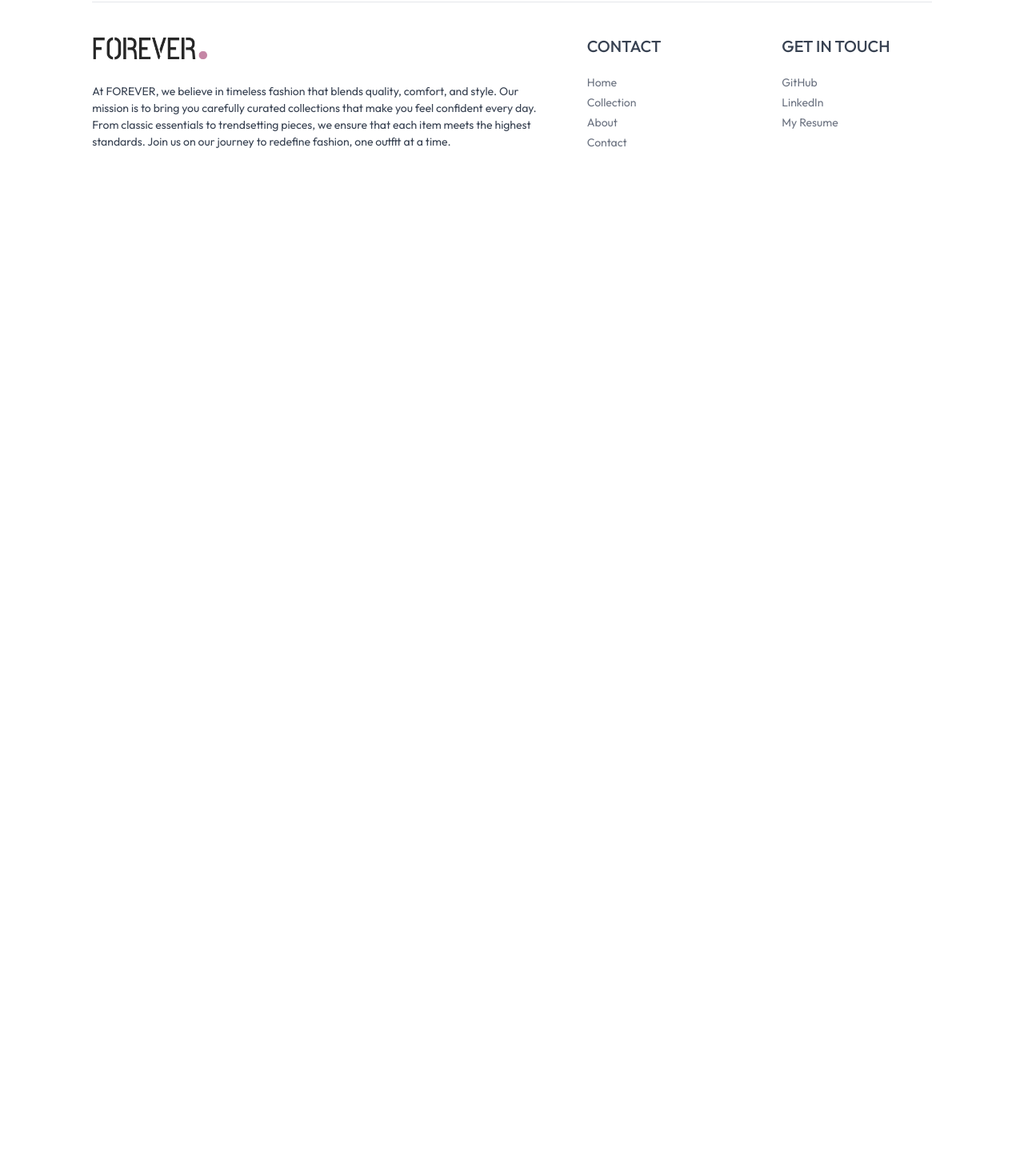
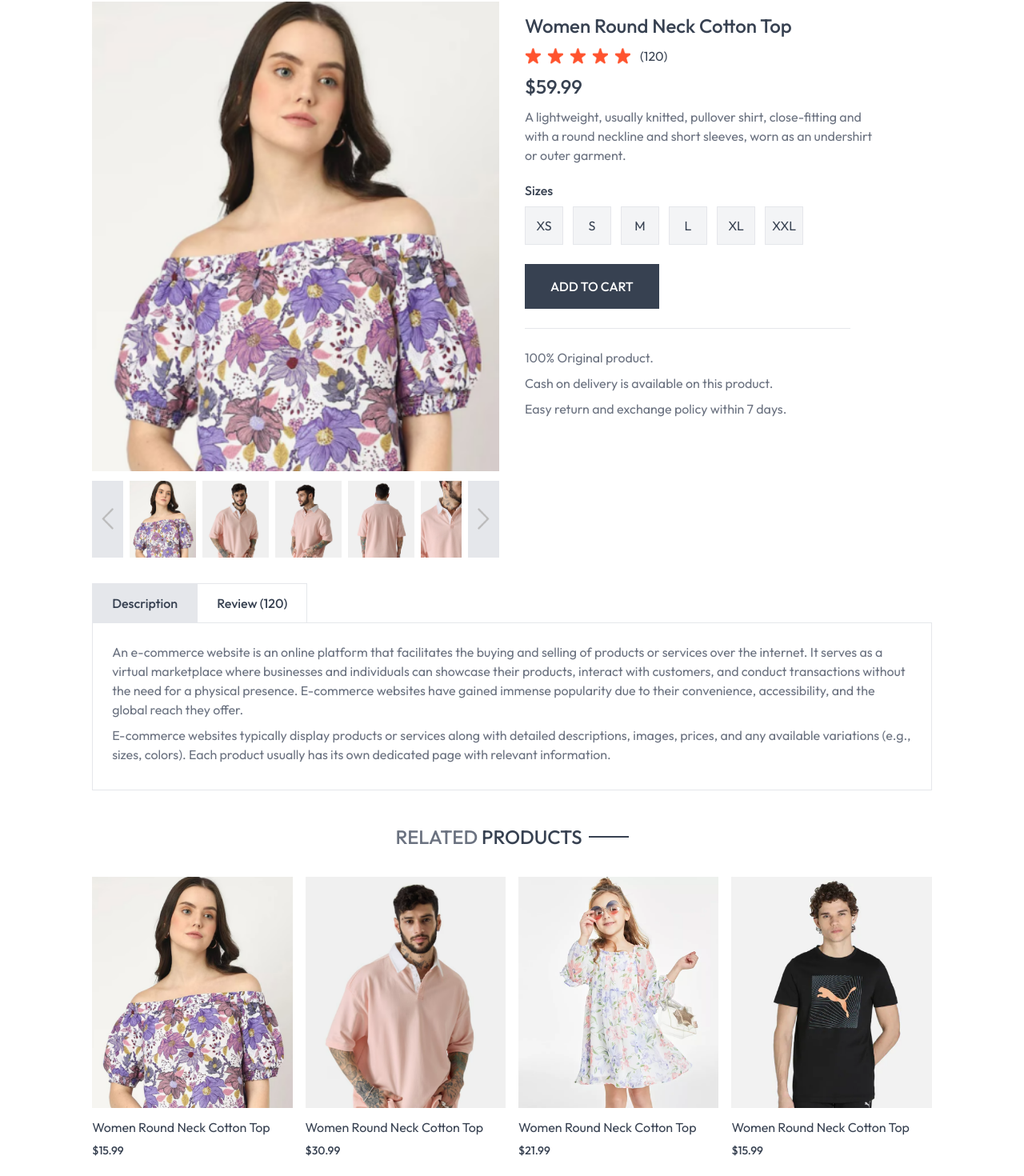
Before and after one commit to hmbaodev/ecommerce, a React (Vite) app: page /product/1 in a window 1280 px wide. Shown: the part 120-1590 px from the top of the page at 80% size. Before the commit the page ends 800 px from the top, so only its background shows below. Built offline with nearby package versions, Linux system fonts and the light colour scheme.

Commit message:
feat(product detail page): add product detail page design

```diff
--- a/src/App.tsx
+++ b/src/App.tsx
@@ -10,6 +10,7 @@ import {
   SignUp,
   Cart,
   OrderHistory,
+  ProductDetail,
 } from "./routes";
 
 const App = () => {
@@ -19,6 +20,7 @@ const App = () => {
       <Routes>
         <Route path="/" element={<Home />} />
         <Route path="/collection" element={<Collection />} />
+        <Route path="/product/:id" element={<ProductDetail />} />
         <Route path="/about-us" element={<AboutUs />} />
         <Route path="/contact" element={<Contact />} />
         <Route path="/login" element={<Login />} />
--- a/src/components/Footer.tsx
+++ b/src/components/Footer.tsx
@@ -3,7 +3,7 @@ import { links, socialLinks } from "../constants/links";
 
 const Footer = () => {
   return (
-    <footer className="border-white-100 mt-10 border-t py-10">
+    <footer className="border-white-100 mt-16 border-t py-10">
       <div className="text-14-primary-normal flex grid-cols-[3fr_1fr_1fr] flex-col gap-6 sm:grid sm:gap-14">
         <div>
           <img src="/logo.png" alt="logo" className="logo mb-5" />
--- a/src/components/ProductCarousel.tsx
+++ b/src/components/ProductCarousel.tsx
@@ -4,15 +4,19 @@ import ProductCard from "./ProductCard";
 interface ProductCarouselProps {
   products: Product[];
   className: string;
+  limit?: number;
 }
 
 const ProductCarousel: React.FC<ProductCarouselProps> = ({
   products,
   className,
+  limit,
 }) => {
+  const displayedProducts = limit ? products.slice(0, limit) : products;
+
   return (
     <div className={className}>
-      {products.map((product) => (
+      {displayedProducts.map((product) => (
         <ProductCard product={product} key={product.id} />
       ))}
     </div>
--- /dev/null
+++ b/src/constants/imageSources.ts
@@ -0,0 +1,13 @@
+const imageSources = [
+  "/p_img1.png",
+  "/p_img2_1.png",
+  "/p_img2_2.png",
+  "/p_img2_3.png",
+  "/p_img2_4.png",
+  "/p_img2.png",
+  "/p_img3.png",
+  "/p_img4.png",
+  "/p_img5.png",
+];
+
+export { imageSources };
--- /dev/null
+++ b/src/constants/sizes.ts
@@ -0,0 +1,3 @@
+const sizes = ["xs", "s", "m", "l", "xl", "xxl"];
+
+export { sizes };
--- a/src/index.css
+++ b/src/index.css
@@ -1,13 +1,16 @@
-@import url('https://fonts.googleapis.com/css2?family=Outfit:wght@100..900&family=Prata&display=swap');
+@import url("https://fonts.googleapis.com/css2?family=Outfit:wght@100..900&family=Prata&display=swap");
 @import "tailwindcss";
 
 @theme {
   /* Color */
   --color-primary: #374151;
   --color-white: #ffffff;
-  --color-white-100: #E5E7EB;
+  --color-white-100: #e5e7eb;
   --color-black: #222222;
-  --color-gray: #6B7280;
+  --color-gray: #6b7280;
+  --color-gray-100: #f3f4f6;
+  --color-gray-200: #e5e7eb;
+  --color-orange: #FF532E;
 
   --font-outfit: "Outfit", sans-serif;
   --font-prata: "Prata", serif;
@@ -15,7 +18,7 @@
 
 @layer base {
   body {
-    @apply font-outfit overflow-x-hidden overflow-y-auto bg-white text-primary;
+    @apply font-outfit text-primary overflow-x-hidden overflow-y-auto bg-white;
   }
 
   .app__container {
@@ -28,7 +31,7 @@
 
   /*Typography*/
   .major__heading {
-    @apply font-prata text-[30px] lg:text-[48px] text-primary;
+    @apply font-prata text-primary text-[30px] lg:text-[48px];
   }
 
   .sub__heading {
@@ -44,39 +47,39 @@
   }
 
   .text-16-primary-medium {
-    @apply text-[16px] text-primary font-medium;
+    @apply text-primary text-[16px] font-medium;
   }
 
   .text-16-gray-medium {
-    @apply text-[16px] text-gray font-medium;
+    @apply text-gray text-[16px] font-medium;
   }
 
   .text-16-black-normal {
-    @apply text-[16px] text-black font-normal;
+    @apply text-[16px] font-normal text-black;
   }
 
   .text-16-gray-normal {
-    @apply text-[16px] text-gray font-normal;
+    @apply text-gray text-[16px] font-normal;
   }
 
   .text-14-gray-medium {
-    @apply text-[14px] text-gray font-medium;
+    @apply text-gray text-[14px] font-medium;
   }
 
   .text-14-primary-medium {
-    @apply text-[14px] text-primary font-medium;
+    @apply text-primary text-[14px] font-medium;
   }
 
   .text-14-primary-normal {
-    @apply text-[14px] text-primary font-normal;
+    @apply text-primary text-[14px] font-normal;
   }
 
   .text-14-gray-normal {
-    @apply text-[14px] text-gray font-normal;
+    @apply text-gray text-[14px] font-normal;
   }
 
   .text-14-black-normal {
-    @apply text-[14px] text-black font-normal;
+    @apply text-[14px] font-normal text-black;
   }
 
   /*  Layout */
@@ -89,11 +92,11 @@
   }
 
   .product__carousel-home {
-    @apply grid grid-cols-2 md:grid-cols-3 lg:grid-cols-4 gap-4 gap-y-6;
+    @apply grid grid-cols-2 gap-4 gap-y-6 md:grid-cols-3 lg:grid-cols-4;
   }
 
   .product__carousel-collection {
-    @apply grid grid-cols-2 md:grid-cols-3 lg:grid-cols-4 gap-4 gap-y-6;
+    @apply grid grid-cols-2 gap-4 gap-y-6 md:grid-cols-3 lg:grid-cols-4;
   }
 
   /*  Spacing*/
@@ -102,15 +105,15 @@
   }
 
   .logo {
-    @apply w-[144px] object-cover min-w-[144px];
+    @apply w-[144px] min-w-[144px] object-cover;
   }
 
   .header__icon {
-    @apply w-5 cursor-pointer min-w-5;
+    @apply w-5 min-w-5 cursor-pointer;
   }
 
   .mobile__link {
-    @apply py-2 pl-6 border-b border-white-100 uppercase;
+    @apply border-white-100 border-b py-2 pl-6 uppercase;
   }
 
   .text__dash-container {
@@ -123,10 +126,22 @@
 
   /* components */
   .outline__button {
-    @apply py-2 px-4 md:py-4 md:px-8 border border-primary text-primary font-medium cursor-pointer hover:bg-primary hover:text-white;
+    @apply border-primary text-primary hover:bg-primary cursor-pointer border px-4 py-2 font-medium hover:text-white md:px-8 md:py-4 uppercase;
   }
 
   .filled__button {
-    @apply py-2 px-4 md:py-4 md:px-8 bg-primary text-white font-medium cursor-pointer hover:bg-primary/85;
+    @apply bg-primary hover:bg-primary/85 cursor-pointer px-4 py-2 font-medium text-white md:px-8 md:py-4 uppercase;
   }
 }
+
+@layer utilities {
+  /* Chrome, Safari and Opera */
+  .scrollbar-hidden::-webkit-scrollbar {
+    display: none;
+  }
+
+  .scrollbar-hidden {
+    scrollbar-width: none; /* Firefox */
+    -ms-overflow-style: none; /* IE and Edge */
+  }
+}
--- /dev/null
+++ b/src/routes/ProductDetail.tsx
@@ -0,0 +1,172 @@
+import { useRef, useState } from "react";
+import clsx from "clsx";
+
+import { imageSources } from "../constants/imageSources";
+import { sizes } from "../constants/sizes";
+import { products } from "../constants/products";
+import { ProductCarousel } from "../components";
+
+const ProductDetail = () => {
+  const scrollRef = useRef<HTMLDivElement | null>(null);
+  const [mainImage, setMainImage] = useState<string>(imageSources[0]);
+  const [selectedSize, setSelectedSize] = useState<string>("");
+  const [selectedTab, setSelectedTab] = useState<"description" | "review">("description");
+  const NUM_OF_RELATED_PRODUCTS = 4;
+
+  const scroll = (direction: string) => {
+    if (scrollRef.current) {
+      const { scrollLeft, clientWidth } = scrollRef.current;
+      const scrollAmount = clientWidth / 2; // Scroll half the container width
+      scrollRef.current.scrollTo({
+        left:
+          direction === "left"
+            ? scrollLeft - scrollAmount
+            : scrollLeft + scrollAmount,
+        behavior: "smooth",
+      });
+    }
+  };
+
+  return (
+    <>
+      <section className="section-vertical__padding flex flex-col gap-12 md:flex-row md:gap-8">
+        {/* product images */}
+        <div className="flex w-full flex-1 flex-col">
+          <img src={mainImage} alt="" className="mb-3 w-full object-cover" />
+          <div className="flex w-full max-w-full gap-2">
+            <div
+              className="bg-white-100 flex min-h-full items-center justify-center px-3"
+              onClick={() => scroll("left")}
+            >
+              <img
+                src="/dropdown_icon.png"
+                alt=""
+                className="w-[15px] rotate-180 transform"
+              />
+            </div>
+            <div
+              className="scrollbar-hidden flex flex-1 items-center gap-2 overflow-x-auto"
+              ref={scrollRef}
+            >
+              {imageSources.map((src) => (
+                <img
+                  key={src}
+                  src={src}
+                  alt=""
+                  className="w-[20%]"
+                  onClick={() => setMainImage(src)}
+                />
+              ))}
+            </div>
+            <div
+              className="bg-white-100 flex min-h-full items-center justify-center px-3"
+              onClick={() => scroll("right")}
+            >
+              <img src="/dropdown_icon.png" alt="" className="w-[15px]" />
+            </div>
+          </div>
+        </div>
+        {/* product details */}
+        <div className="flex flex-1 flex-col items-start justify-start gap-2">
+          <h1 className="text-primary text-[24px] font-medium md:pt-3">
+            Women Round Neck Cotton Top
+          </h1>
+          <div className="flex items-center gap-2">
+            <img src="/star_icon.png" alt="" className="w-5" />
+            <img src="/star_icon.png" alt="" className="w-5" />
+            <img src="/star_icon.png" alt="" className="w-5" />
+            <img src="/star_icon.png" alt="" className="w-5" />
+            <img src="/star_icon.png" alt="" className="w-5" />
+            <span className="ml-1">(120)</span>
+          </div>
+          <p className="text-primary text-[24px] font-medium">$59.99</p>
+          <p className="text-16-gray-normal max-w-[450px]">
+            A lightweight, usually knitted, pullover shirt, close-fitting and
+            with a round neckline and short sleeves, worn as an undershirt or
+            outer garment.
+          </p>
+          <p className="text-16-primary-medium mt-3">Sizes</p>
+          <div className="flex items-center gap-3">
+            {sizes.map((size) => (
+              <button
+                key={size}
+                className={clsx(
+                  "text-16-primary-normal flex size-12 cursor-pointer items-center justify-center border bg-gray-100 p-4 uppercase hover:bg-gray-200",
+                  selectedSize === size ? "border-orange" : "border-white-100",
+                )}
+                onClick={() => setSelectedSize(size)}
+              >
+                {size}
+              </button>
+            ))}
+          </div>
+          <button className="filled__button mt-4">add to cart</button>
+          <div className="bg-white-100 my-4 h-[1px] w-full md:w-[80%]" />
+          <p className="text-16-gray-normal">100% Original product.</p>
+          <p className="text-16-gray-normal">
+            Cash on delivery is available on this product.
+          </p>
+          <p className="text-16-gray-normal">
+            Easy return and exchange policy within 7 days.
+          </p>
+        </div>
+      </section>
+      <section className="mt-8">
+        {/* Tabs */}
+        <div className="flex items-center">
+          <p
+            className={clsx(
+              "border-white-100 text-16-primary-medium cursor-pointer border border-b-0 px-6 py-3",
+              selectedTab === "description" && "bg-gray-200",
+            )}
+            onClick={() => setSelectedTab("description")}
+          >
+            Description
+          </p>
+          <p
+            className={clsx(
+              "border-white-100 text-16-primary-medium cursor-pointer border border-b-0 border-l-0 px-6 py-3",
+              selectedTab === "review" && "bg-gray-200",
+            )}
+            onClick={() => setSelectedTab("review")}
+          >
+            Review (120)
+          </p>
+        </div>
+        <div className="border-white-100 border p-6">
+          <p className="text-16-gray-normal mb-2">
+            An e-commerce website is an online platform that facilitates the
+            buying and selling of products or services over the internet. It
+            serves as a virtual marketplace where businesses and individuals can
+            showcase their products, interact with customers, and conduct
+            transactions without the need for a physical presence. E-commerce
+            websites have gained immense popularity due to their convenience,
+            accessibility, and the global reach they offer.
+          </p>
+          <p className="text-16-gray-normal mb-2">
+            E-commerce websites typically display products or services along
+            with detailed descriptions, images, prices, and any available
+            variations (e.g., sizes, colors). Each product usually has its own
+            dedicated page with relevant information.
+          </p>
+        </div>
+      </section>
+      <section className="section-vertical__padding flex flex-col items-center gap-6">
+        <div className="text__dash-container mb-2">
+          <h1 className="sub__heading text-center">
+            <span className="sub__heading-gray">related</span>{" "}
+            <span className="sub__heading-primary">products</span>
+          </h1>
+          <hr className="text__dash-dash" />
+        </div>
+        <ProductCarousel
+          products={products}
+          className="product__carousel-home"
+          limit={NUM_OF_RELATED_PRODUCTS}
+        />
+      </section>
+    </>
+  );
+};
+
+export default ProductDetail;
--- a/src/routes/index.ts
+++ b/src/routes/index.ts
@@ -6,6 +6,7 @@ import Login from "./Login";
 import SignUp from "./SignUp";
 import Cart from "./Cart";
 import OrderHistory from "./OrderHistory";
+import ProductDetail from "./ProductDetail";
 
 export {
   Home,
@@ -16,4 +17,5 @@ export {
   SignUp,
   Cart,
   OrderHistory,
+  ProductDetail
 };
```
